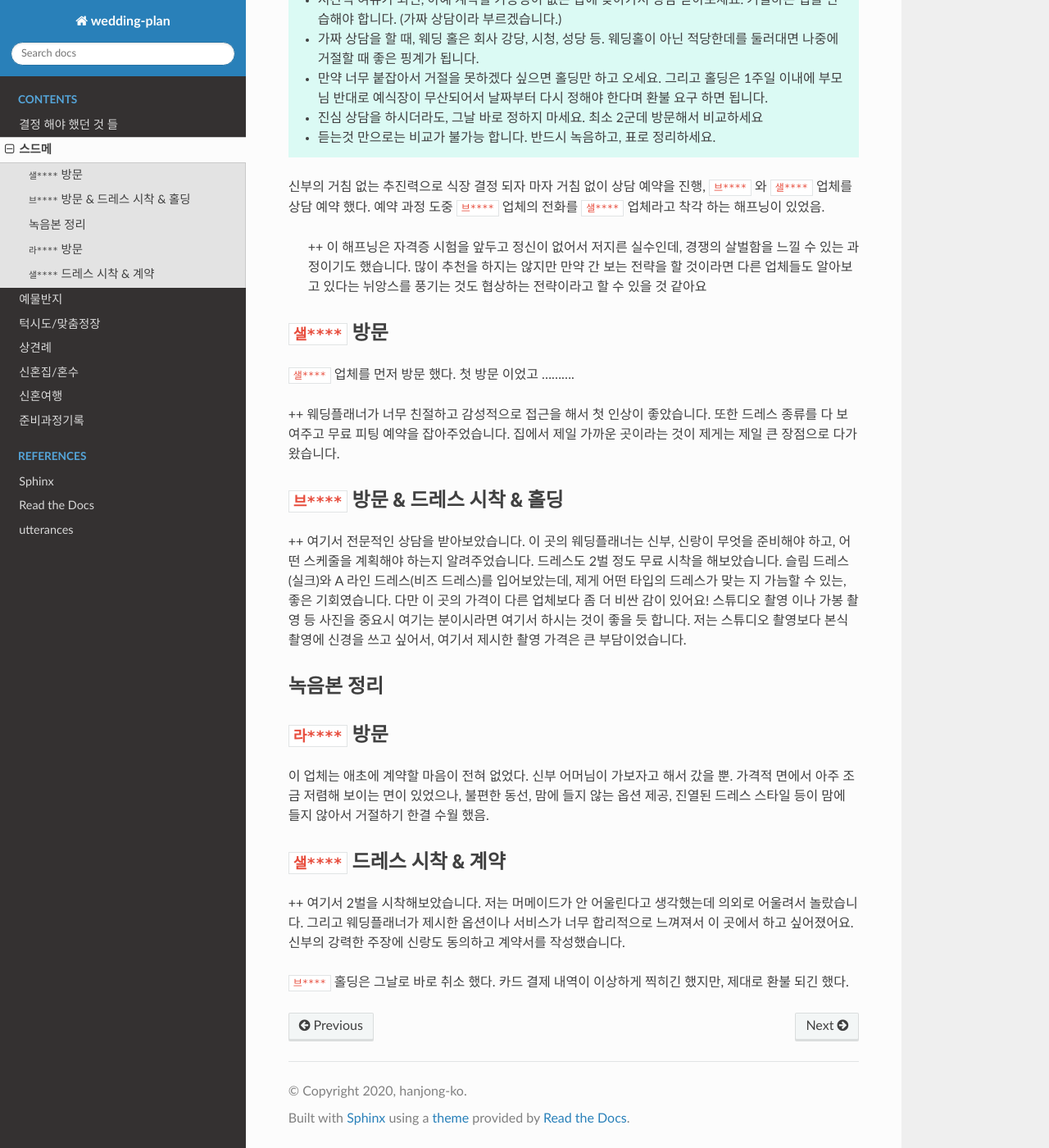
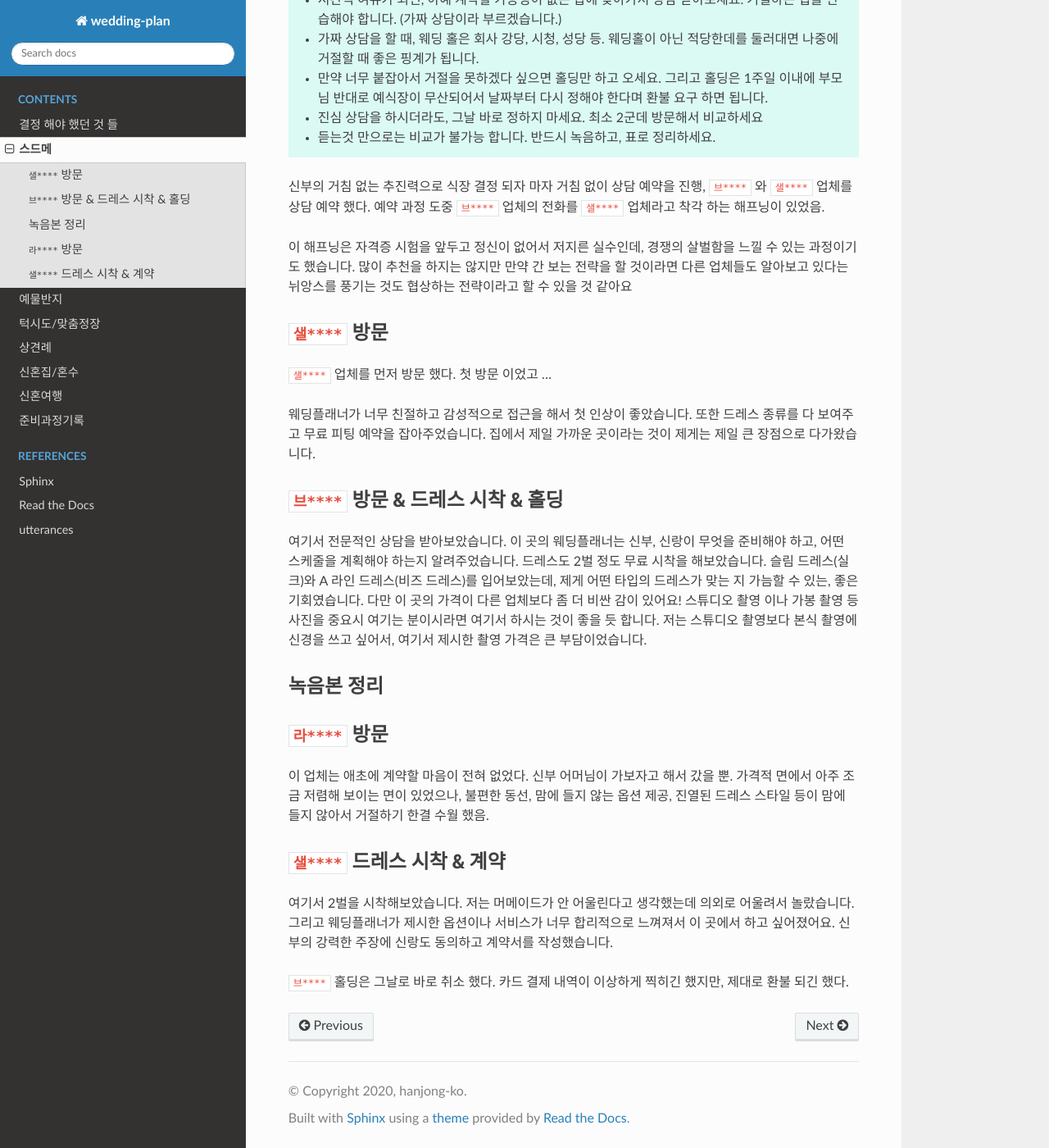
Before and after one commit to rino0601/hjk52knk, a Sphinx documentation site: the page built from docs/dress.rst, in a window 1280 px wide and 1400 px high, scrolled down 418 px. Shown: the whole window at 82% size. Built offline with Sphinx 7.4.7 and the Read the Docs theme 2.0.0, drawn with Linux system fonts in a browser that asks for light colours; comment, search, counter and statistics services are not loaded.

Commit message:
Fix syntax

```diff
--- a/docs/dress.rst
+++ b/docs/dress.rst
@@ -20,23 +20,23 @@
 ``브****`` 와 ``샐****`` 업체를 상담 예약 했다.
 예약 과정 도중 ``브****`` 업체의 전화를 ``샐****`` 업체라고 착각 하는 해프닝이 있었음.
 
- ++ 이 해프닝은 자격증 시험을 앞두고 정신이 없어서 저지른 실수인데, 경쟁의 살벌함을 느낄 수 있는 과정이기도 했습니다.
- 많이 추천을 하지는 않지만 만약 간 보는 전략을 할 것이라면 다른 업체들도 알아보고 있다는 뉘앙스를 풍기는 것도 협상하는 전략이라고 할 수 있을 것 같아요
+이 해프닝은 자격증 시험을 앞두고 정신이 없어서 저지른 실수인데, 경쟁의 살벌함을 느낄 수 있는 과정이기도 했습니다.
+많이 추천을 하지는 않지만 만약 간 보는 전략을 할 것이라면 다른 업체들도 알아보고 있다는 뉘앙스를 풍기는 것도 협상하는 전략이라고 할 수 있을 것 같아요
 
 
 ``샐****`` 방문
 ------------------------
 
-``샐****`` 업체를 먼저 방문 했다. 첫 방문 이었고 ..........
+``샐****`` 업체를 먼저 방문 했다. 첫 방문 이었고 ...
 
-++ 웨딩플래너가 너무 친절하고 감성적으로 접근을 해서 첫 인상이 좋았습니다.
+웨딩플래너가 너무 친절하고 감성적으로 접근을 해서 첫 인상이 좋았습니다.
 또한 드레스 종류를 다 보여주고 무료 피팅 예약을 잡아주었습니다.
 집에서 제일 가까운 곳이라는 것이 제게는 제일 큰 장점으로 다가왔습니다.
 
 ``브****`` 방문 & 드레스 시착 & 홀딩
 ----------------------------------------
 
-++ 여기서 전문적인 상담을 받아보았습니다. 이 곳의 웨딩플래너는 신부, 신랑이 무엇을 준비해야 하고, 어떤 스케줄을 계획해야 하는지 알려주었습니다.
+여기서 전문적인 상담을 받아보았습니다. 이 곳의 웨딩플래너는 신부, 신랑이 무엇을 준비해야 하고, 어떤 스케줄을 계획해야 하는지 알려주었습니다.
 드레스도 2벌 정도 무료 시착을 해보았습니다. 슬림 드레스(실크)와 A 라인 드레스(비즈 드레스)를 입어보았는데, 제게 어떤 타입의 드레스가 맞는 지 가늠할 수 있는, 좋은 기회였습니다.
 다만 이 곳의 가격이 다른 업체보다 좀 더 비싼 감이 있어요!
 스튜디오 촬영 이나 가봉 촬영 등 사진을 중요시 여기는 분이시라면 여기서 하시는 것이 좋을 듯 합니다.
@@ -57,7 +57,7 @@
 ``샐****`` 드레스 시착 & 계약
 -----------------------------------------
 
-++ 여기서 2벌을 시착해보았습니다.
+여기서 2벌을 시착해보았습니다.
 저는 머메이드가 안 어울린다고 생각했는데 의외로 어울려서 놀랐습니다.
 그리고 웨딩플래너가 제시한 옵션이나 서비스가 너무 합리적으로 느껴져서 이 곳에서 하고 싶어졌어요.
 신부의 강력한 주장에 신랑도 동의하고 계약서를 작성했습니다.
--- a/docs/plan/march.rst
+++ b/docs/plan/march.rst
@@ -26,7 +26,7 @@
 코로나19 때문에 전정긍긍 하면서 아무것도 안 하다가 급하게 반지와 예복만 맞춤
 두 업체 모두 너무 늦게 왔다고 시간 타령을 했다.
 
- ++ 아무리 생각해도 시간 타령한 그 반지 업체는 진짜진짜.... 할말하않
+아무리 생각해도 시간 타령한 그 반지 업체는 진짜진짜.... 할말하않
 
 .. raw:: html
 
--- a/docs/standing.rst
+++ b/docs/standing.rst
@@ -27,7 +27,8 @@
    할말이 다 떨어졌습니다. 이 주제는 여기까지...
 
 
- ++ 신부's comment
+신부's comment
+----------------------
 
 신부 측 부모님과 형제는 매우 긴장했던 자리였습니다.
 
@@ -36,7 +37,7 @@
 신랑 아버님께서 많이 배려해주셨습니다. 공통된 주제와 재미있는 일화들을 꺼내면서 서로의 배경과 환경에 대한 정보를 부드럽게 공유할 수 있는 분위기를 조성해주셨습니다.
 
 결혼 당사자들의 형제들은 예의있게 맛있는 음식을 드셔주는 것으로 큰 역할을 수행한다고 보시면 됩니다.
- + 사실 어떤 사람들은 형제 나 자매들의 음식 예절을 눈여겨 본다고 하던데, 저희는 그런 일이 없었습니다. (서로 긴장해서 그런 걸 챙길 여유가..)
+사실 어떤 사람들은 형제 나 자매들의 음식 예절을 눈여겨 본다고 하던데, 저희는 그런 일이 없었습니다. (서로 긴장해서 그런 걸 챙길 여유가..)
 
 해당 식당은 상견례를 하러 많이들 찾는 식당이라 눈치껏 잘 서빙해주고 사진도 잘 찍어주었답니다.
 
```
Also changed, not shown: docs/decision.rst (+5 -3 lines).
